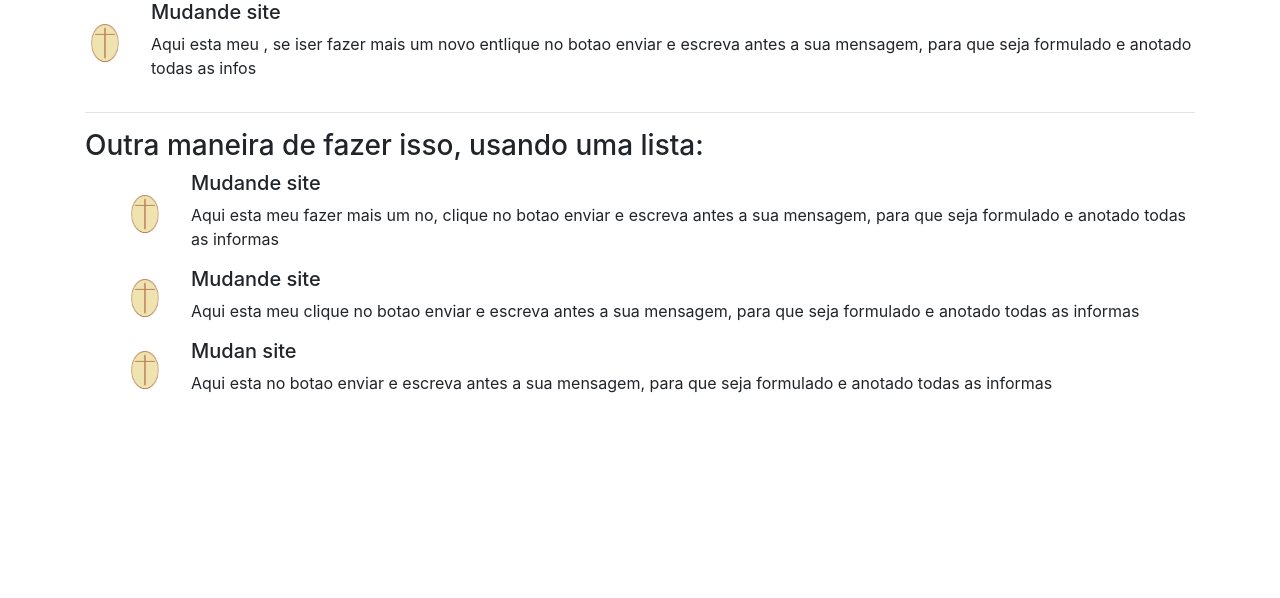
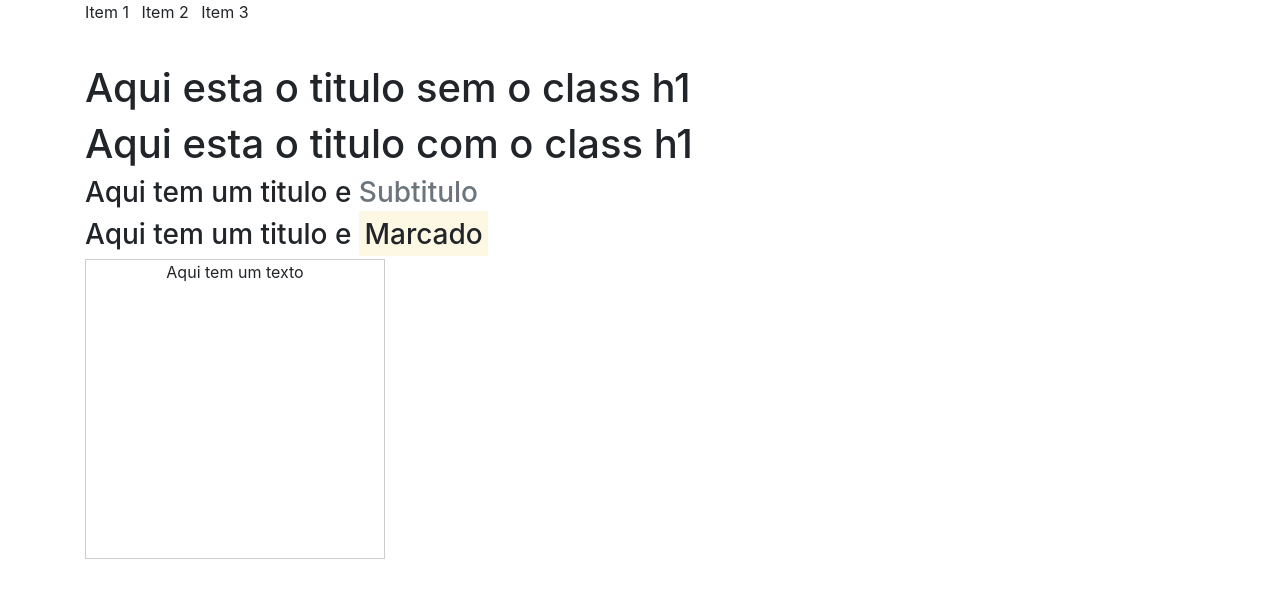
Before and after one commit to lufmalta/projetoteste2, a PHP site: page /projetoteste2/ in a window 1280 px wide. Shown: the top 598 px of the page. Run offline with PHP 8.4, Linux system fonts and the light colour scheme.

Commit message:
Bootstrap4- Aula tipografia

```diff
--- a/index.php
+++ b/index.php
@@ -7,57 +7,30 @@
 	<link rel="stylesheet" type="text/css" href="assets/css/bootstrap4-css/bootstrap.min.css">
 	<title>Projeto Bootstrap 4</title>
 	<style type="text/css">
-	.avatar {
-		width:50px;
-		height:50px;
-	}
+		.caixa{
+			width:300px;
+			height:300px;
+			border:1px solid #CCC;
+		}
 
 
 	</style>
 </head>
 <body>
 
-			<div class="container" >
-
-				<div class="media">
-					<img src="assets/images/cruz.png" class="mr-3 avatar align-self-center"> <!-- esse mr-3 e a margin para separar a imagem do texto -->
-					<div class="media_body">
-						<h5>Mudande site</h5>
-						<p>Aqui esta meu , se iser fazer mais um novo entlique no botao enviar e escreva antes a sua mensagem, para que seja formulado e anotado todas as infos</p>
-
-					</div>
-				</div>
-				<hr/>
-				<h3>Outra maneira de fazer isso, usando uma lista:</h3>
-
-				<ul class="list-unstylied" >
-					<li class="media">
-						<img src="assets/images/cruz.png" class="mr-3 avatar align-self-center"> <!-- esse mr-3 e a margin para separar a imagem do texto -->
-						<div class="media_body">
-						<h5>Mudande site</h5>
-						<p>Aqui esta meu fazer mais um no, clique no botao enviar e escreva antes a sua mensagem, para que seja formulado e anotado todas as informas</p>
-
-						</div>
-					</li>
-					<li class="media">
-						<img src="assets/images/cruz.png" class="mr-3 avatar align-self-center"> <!-- esse mr-3 e a margin para separar a imagem do texto -->
-						<div class="media_body">
-						<h5>Mudande site</h5>
-						<p>Aqui esta meu clique no botao enviar e escreva antes a sua mensagem, para que seja formulado e anotado todas as informas</p>
-
-						</div>
-					</li>
-					<li class="media" >
-						<img src="assets/images/cruz.png" class="mr-3 avatar align-self-center""> <!-- esse mr-3 e a margin para separar a imagem do texto -->
-						<div class="media_body" >
-						<h5>Mudan site</h5>
-						<p>Aqui esta no botao enviar e escreva antes a sua mensagem, para que seja formulado e anotado todas as informas</p>
-
-						</div>
-					</li>
-				</ul>
-
-			</div>
+		<div class="container">
+			<ul class="list-inline">
+				<li class="list-inline-item">Item 1</li>
+				<li class="list-inline-item">Item 2</li>
+				<li class="list-inline-item">Item 3</li>
+			</ul>
+			<br/>
+			<h1>Aqui esta o titulo sem o class h1</h1>
+			<div class="h1">Aqui esta o titulo com o class h1</div>
+			<h3>Aqui tem um titulo e <span class="text-muted">Subtitulo</span></h3>
+			<h3>Aqui tem um titulo e <span class="mark">Marcado</span></h3>
+			<div class="caixa text-center">Aqui tem um texto</div>
+		</div>
 
 
 
```
